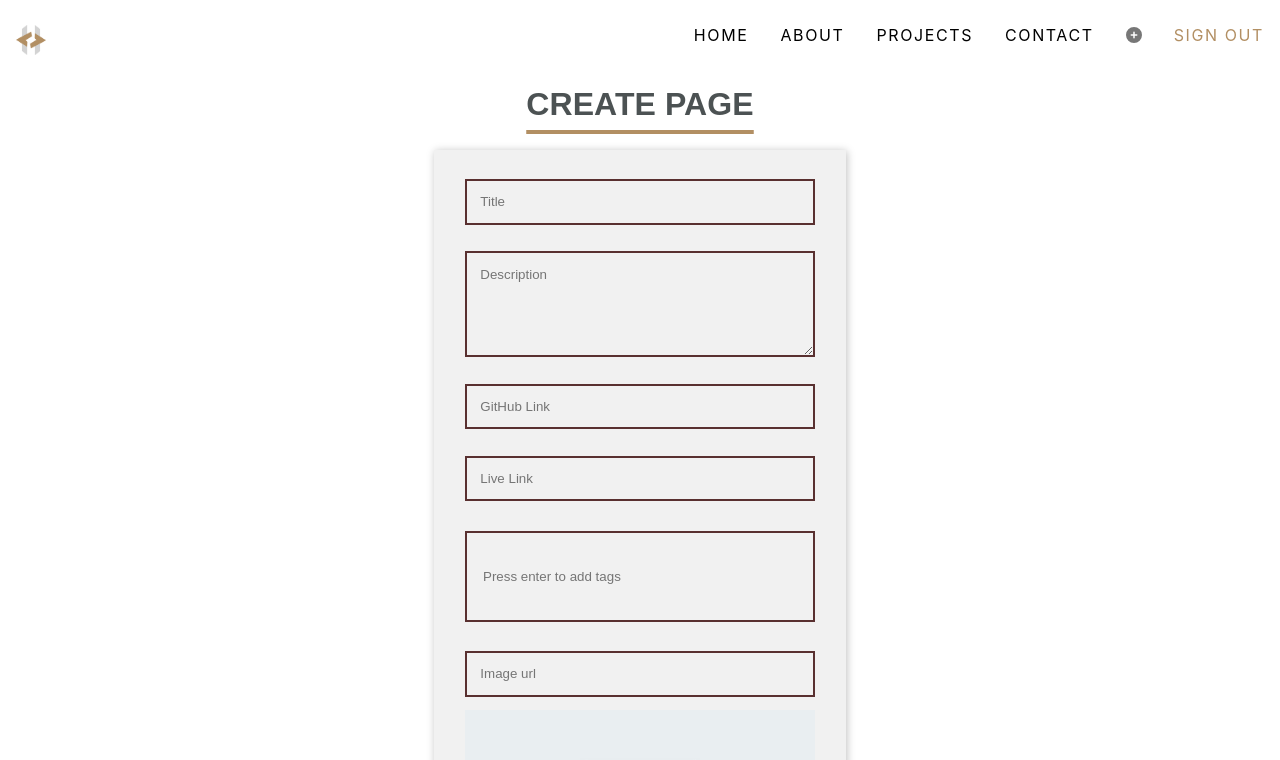
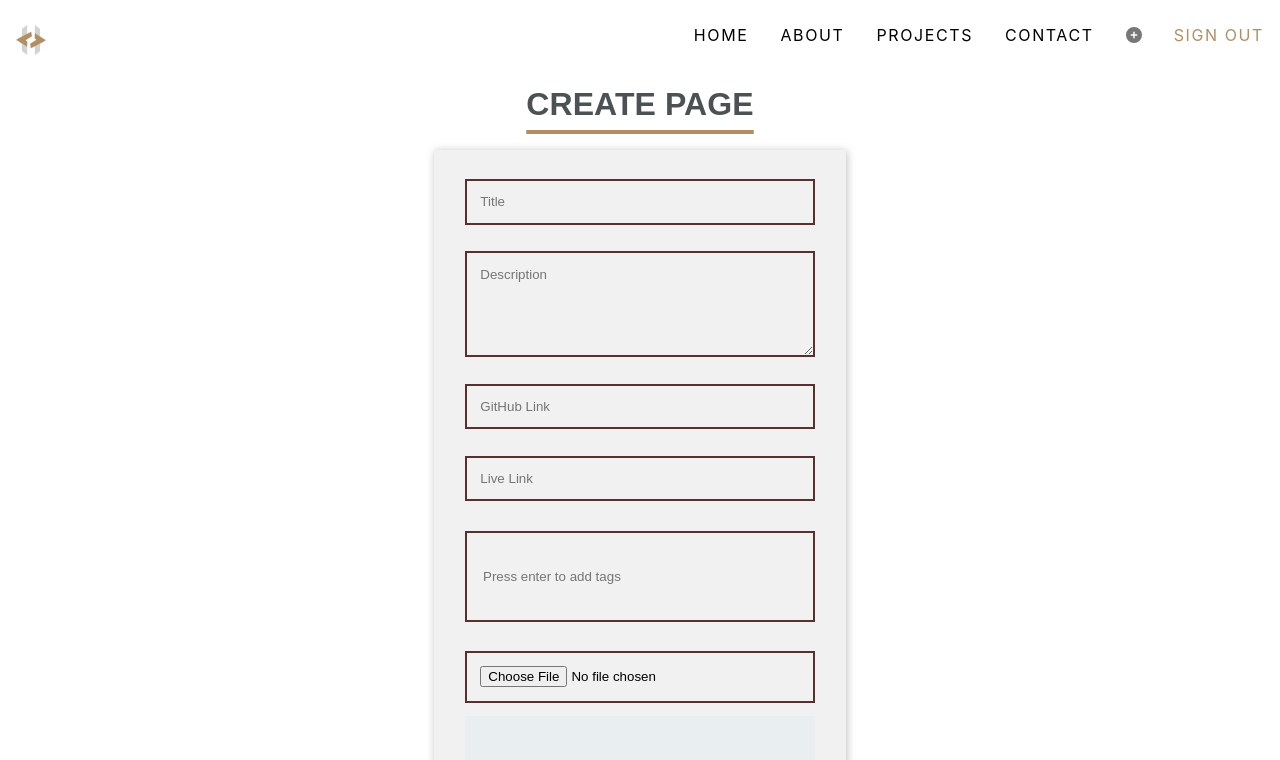
Before and after one commit to hamiboy8260/react-spa-portfolio, a React (Create React App) app: page /create in a window 1280 px wide. Shown: the top 760 px of the page. Built offline with nearby package versions, Linux system fonts and the light colour scheme; sample sign-in values are in the browser's storage.

Commit message:
cv update

```diff
--- a/src/components/AutoType.js
+++ b/src/components/AutoType.js
@@ -6,7 +6,7 @@ import {
   faFacebook,
 } from "@fortawesome/free-brands-svg-icons";
 import { faDownload } from "@fortawesome/free-solid-svg-icons";
-import CV from "../pdf/CV-webudvikling.pdf";
+import CV from "../pdf/CV-Hamid Pardesyar.pdf";
 
 function AutoType() {
   const [currentPhraseIndex, setCurrentPhraseIndex] = useState(0); // currentPhraseIndex is used to keep track of the current phrase in the phrases array
@@ -43,7 +43,7 @@ function AutoType() {
   const handleDownload = () => {
     const link = document.createElement("a"); // create a new link element with a tag
     link.href = CV; // set the href attribute of the link to the CV import
-    link.download = ""; // set the download attribute of the link to the name of the file
+    link.download = "CV-Hamid Pardesyar.pdf"; // set the download attribute of the link to the name of the file
     link.click();
   };
 
--- a/src/components/Post.js
+++ b/src/components/Post.js
@@ -21,9 +21,9 @@ export default function Post({ post }) {
   return (
     <article onClick={handleClick}>
       <h2>{post.title}</h2>
-      <img src={post.image} alt={post.title} />
+      {post.image && <img src={post.image} alt={post.title} />}{" "}
+      {/* Display the image if it exists */}
       <p>{shortendDescription}</p>
-
       <div className="post-links">
         {post.gitHubLink && (
           <a
--- a/src/pages/admin/CreatePage.js
+++ b/src/pages/admin/CreatePage.js
@@ -66,6 +66,22 @@ export default function CreatePage() {
     setTags(tags.filter((del, i) => i !== index));
   }
 
+  const handleImageUpload = (event) => {
+    const file = event.target.files[0];
+    // You can perform validation on the uploaded file here
+    setImage(file);
+
+    // Display a preview of the uploaded image
+    if (file) {
+      const reader = new FileReader();
+      reader.onload = (e) => {
+        const previewImage = e.target.result;
+        document.querySelector(".image-preview").src = previewImage;
+      };
+      reader.readAsDataURL(file);
+    }
+  };
+
   return (
     <section className="page">
       <div className="text-centerCP">
@@ -120,7 +136,7 @@ export default function CreatePage() {
             placeholder="Press enter to add tags"
           />
         </div>
-        <input
+        {/* <input
           type="url"
           value={image}
           placeholder="Image url"
@@ -131,6 +147,17 @@ export default function CreatePage() {
           src={image}
           alt="choose"
           onError={(event) => (event.target.src = imgPlaceholder)}
+        /> */}
+
+        <input
+          type="file"
+          accept="image/*" // Limit to image file types
+          onChange={handleImageUpload}
+        />
+        <img
+          className="image-preview"
+          src={image ? URL.createObjectURL(image) : imgPlaceholder}
+          alt="choose"
         />
 
         <button>Save</button>
```
Also changed, not shown: 2 other files (tests, documents, lock files or other folders).
